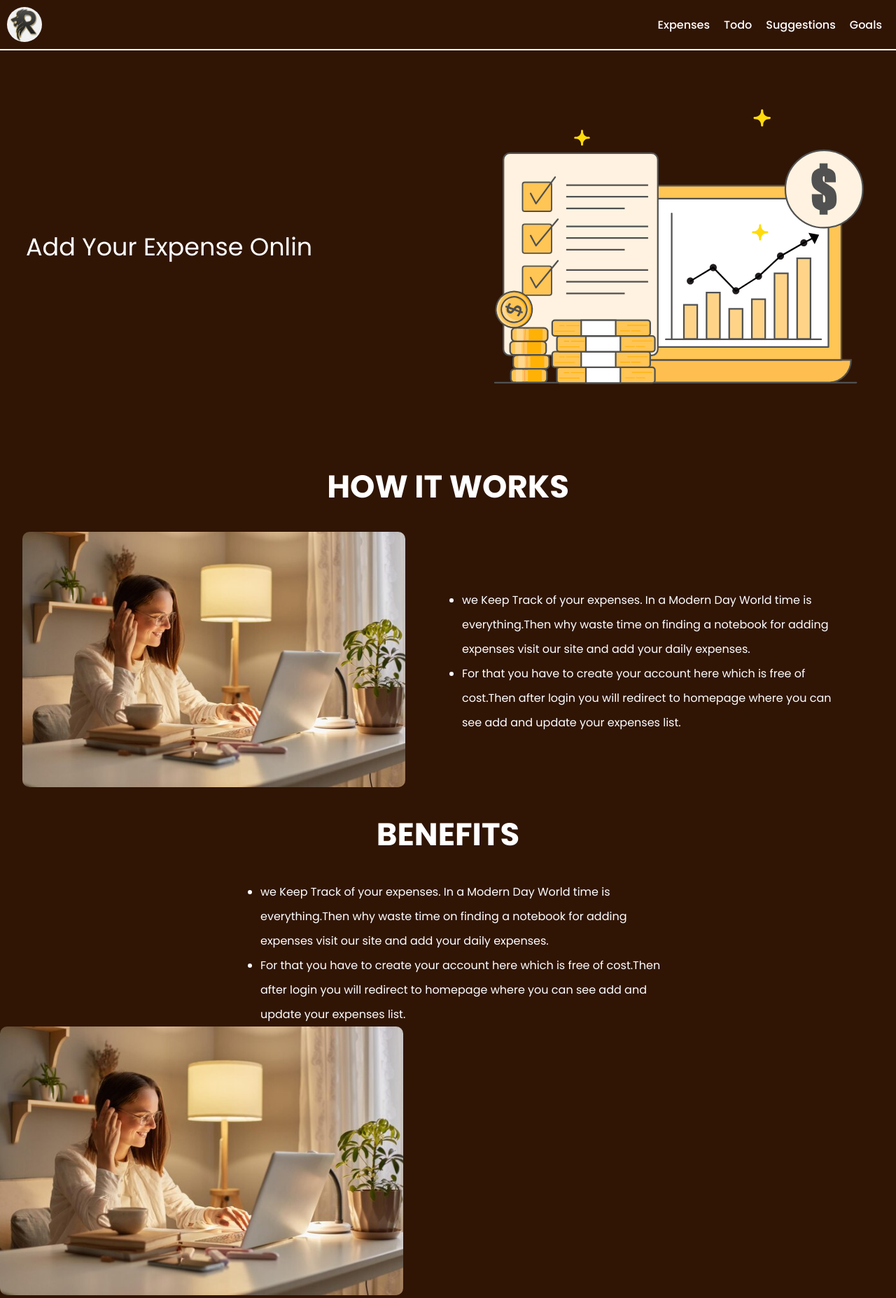
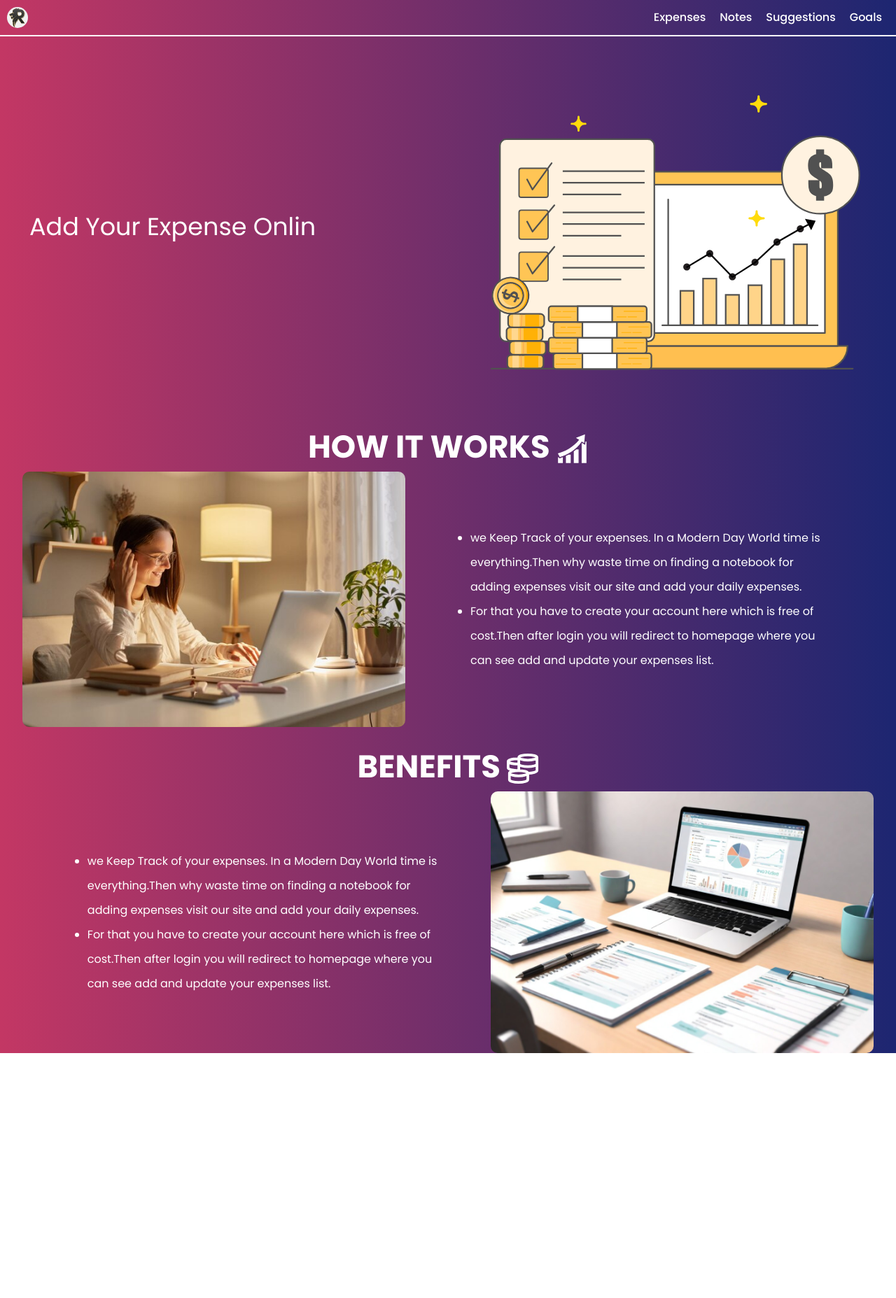
Before and after one commit to Rupinderkaushal/newfront, a React (Create React App) app: page /homepage in a window 1280 px wide. Shown: the whole page at 70% size. After the commit the page ends 1505 px from the top, so only its background shows below. Built offline with nearby package versions, Linux system fonts and the light colour scheme.

Commit message:
add design

```diff
--- a/package.json
+++ b/package.json
@@ -10,10 +10,12 @@
     "@testing-library/user-event": "^13.5.0",
     "antd": "^5.14.2",
     "axios": "^1.6.7",
+    "bootstrap": "^5.3.3",
     "lottie-web": "^5.12.2",
     "react": "^18.2.0",
+    "react-bootstrap": "^2.10.2",
     "react-dom": "^18.2.0",
-    "react-icons": "^5.0.1",
+    "react-icons": "^5.2.1",
     "react-redux": "^9.1.0",
     "react-router-dom": "^6.22.1",
     "react-scripts": "5.0.1",
--- a/src/App.js
+++ b/src/App.js
@@ -11,7 +11,8 @@ import AddExpense from './components/addExpense';
 import ProtectedRoutes from './privateRoutes';
 import Todo from './components/toDo';
 import NotFound from './components/notFound';
-
+import VideoComponent from './components/videos';
+import 'bootstrap/dist/css/bootstrap.min.css';
 function App() {
   return (
     <div>
@@ -24,7 +25,8 @@ function App() {
       <Route path="/expenses" element={<Expenses />} />
       <Route path="/edit-expenses/:id" element={<EditExpenses />} />
       <Route path="/add-expense" element={<AddExpense/>}/>
-      <Route path="/todo" element={<Todo/>}/>
+      <Route path="/notes" element={<Todo/>}/>
+      <Route path='/fetch-videos' element={<VideoComponent/>} />
       </Route>
       <Route path="*" element={<NotFound/>}/>
       </Routes>
--- a/src/components/Login/style.css
+++ b/src/components/Login/style.css
@@ -11,15 +11,15 @@
     align-items: center;
     justify-content: space-around;
     height: 100vh;
-    background: black;
+    background: linear-gradient(#C33764,#1D2671);
 }
 .img-div{
     overflow: hidden;
-    background-color: white;
+    background-color: transparent;
     padding: 10px;
     border-radius: 20px;
     width: 40%;
-    height: 90vh;
+    height: 60vh;
 }
 .form-div{
     width: 100%;
@@ -44,6 +44,7 @@
  border-bottom: 1px solid #FFFFFF;
  letter-spacing: 1px;
  color: #FFFFFF;
+ outline: none;
 }
 .login-btn{
     width: 430px;
@@ -66,12 +67,14 @@
     color: #FFFFFF;
     font-family: "Regular";
     margin-right: 10px;
+    margin-bottom: 0px;
 }
 .signup{
     display: flex;
     align-items: center;
     justify-content: flex-start;
     font-family: "Regular";
+    margin-top: 20px;
 }
 .signup a{
     color: skyblue;
--- a/src/components/homepage/index.js
+++ b/src/components/homepage/index.js
@@ -6,6 +6,12 @@ import lottie from "lottie-web";
 import PremiumPic from "../../assets/premium_photo-1678823283274-358b3676fe5e.avif";
 import { GiHamburgerMenu } from "react-icons/gi";
 import works from "../../assets/homeage.jpg";
+import benefits from "../../assets/benefits.jpeg";
+import Carousel from 'react-bootstrap/Carousel';
+import { GiProgression } from "react-icons/gi";
+import { GrMoney } from "react-icons/gr";
+
+
 
 const content = ["Not Easy With Writting","Add Your Expense Online", "And Stay Relax", "Because Tree are usefull for oxygen"];
 const speed = 150;
@@ -78,9 +84,9 @@ const HomePage = () => {
           </div>
           <div className='web-links'>
             <NavLink to='/expenses'>Expenses</NavLink>
-            <NavLink to='/todo'>Todo</NavLink>
+            <NavLink to='/notes'>Notes</NavLink>
             <NavLink to='/suggestions'>Suggestions</NavLink>
-            <NavLink to='/goals'>Goals</NavLink>
+            <NavLink to='/fetch-videos'>Goals</NavLink>
           </div>
           <div className='mobile-ham' onClick={hamHandler}>
           <GiHamburgerMenu size={30} />
@@ -89,7 +95,7 @@ const HomePage = () => {
           <NavLink to='/expenses'>Expenses</NavLink>
             <NavLink to='/todo'>Todo</NavLink>
             <NavLink to='/suggestions'>Suggestions</NavLink>
-            <NavLink to='/goals'>Goals</NavLink>
+            <NavLink to='/fetch-videos'>Goals</NavLink>
             </div>}
         </div>
         <div className='text-lottie-div'>
@@ -99,7 +105,7 @@ const HomePage = () => {
           <div className='home-lottie-div' ref={container}></div>
         </div>
         <div className='howitworks'>
-          <h1>How it works</h1>
+          <h1>How it works <GiProgression/></h1>
           <div className='how-works-text'>
           <div className='how-work-img-div'>
               <img src={works} alt="works"/>
@@ -113,9 +119,9 @@ const HomePage = () => {
 
           </div>
         </div>
-        <div className='howitworks'>
-          <h1>Benefits</h1>
-          <div>
+        <div className='howitworks beenfits'>
+          <h1>Benefits <GrMoney/></h1>
+          <div className='how-works-text'>
             <ul>
               <li>
                 we Keep Track of your expenses. In a Modern Day World time is everything.Then why waste time on finding a notebook for adding expenses visit our site and add your daily expenses.
@@ -123,10 +129,12 @@ const HomePage = () => {
               <li>For that you have to create your account here which is free of cost.Then after login you will redirect to homepage where you can see add and update your expenses list.</li>
             </ul>
             <div className='how-work-img-div'>
-              <img src={works} alt="works"/>
+              <img src={benefits} alt="works"/>
             </div>
           </div>
         </div>
+
+
 
     </div>
   )
--- a/src/components/homepage/style.css
+++ b/src/components/homepage/style.css
@@ -1,5 +1,5 @@
 .homepage-wrapper{
-    background: #301505;
+    background: linear-gradient(to right, #C33764, #1D2671);
 }
 .logo-link-div {
     display: flex;
@@ -123,10 +123,20 @@ line-height: 35px
 }
 .how-work-img-div {
     width: 45%;
+    overflow: hidden;
 }
+
+
 .how-work-img-div  img{
     width: 100%;
     border-radius: 10px;
+    transition: transform 0.3s ease;
+}
+.how-work-img-div:hover img {
+    transform: scale(1.1); /* Scale the image up by 10% when hovering */
+}
+.beenfits{
+    margin-top: 30px;
 }
 
 @media(min-width:320px) and (max-width:768px){
--- /dev/null
+++ b/src/components/toDo/component/index.js
@@ -0,0 +1,10 @@
+import React from 'react'
+import "../style.css";
+
+const CardTodo = ({text}) => {
+  return (
+    <div className='todo-card'><p>{text}</p></div>
+  )
+}
+
+export default CardTodo
--- a/src/components/toDo/index.js
+++ b/src/components/toDo/index.js
@@ -1,9 +1,13 @@
 import React from 'react';
 import "./style.css";
+import CardTodo from './component';
 
 const Todo = () => {
+  const text = "jdjiowqdjkowqjdijwiqdwqiodjiwqodiowjdjwqiojdoiwqdowqdwqdijwqijdiowqjdjwqiojdwqi";
   return (
-    <div className='todo-handler'>This is Todo Handler</div>
+    <div className='todo-handler'>
+      <CardTodo text={text}/>
+    </div>
   )
 }
 
--- a/src/components/toDo/style.css
+++ b/src/components/toDo/style.css
@@ -1,9 +1,26 @@
 .todo-handler{
     height: 100vh;
-    background: green;
     display: flex;
-    align-items: center;
-    justify-content: center;
+    align-items: start;
+    justify-content: space-between;
+    flex-wrap: wrap;
     font-family: "Medium";
     color: azure;
+    padding: 29px;
 }
+.todo-card{
+    border-radius: 10px;
+    min-height: 300px;
+    width: 300px;
+     box-shadow: rgba(0, 0, 0, 0.25) 0px 54px 55px, rgba(0, 0, 0, 0.12) 0px -12px 30px, rgba(0, 0, 0, 0.12) 0px 4px 6px, rgba(0, 0, 0, 0.17) 0px 12px 13px, rgba(0, 0, 0, 0.09) 0px -3px 5px;
+    padding: 10px;
+     display: flex;
+     flex-wrap: wrap;
+
+}
+.todo-card p{
+    width: 100%;
+    border:  red;
+    background: red;
+    box-sizing: border-box;
+}
--- /dev/null
+++ b/src/components/videos/index.js
@@ -0,0 +1,37 @@
+import axios from 'axios';
+import React, { useState } from 'react'
+
+const VideoComponent = () => {
+    const [isVideo,setIsVideo]= useState(false);
+    const [videoData,setVideoData]= useState([]);
+    const videoHandler=async()=>{
+        try {
+
+            const response = await axios.get('https://newback-vc3e.onrender.com/fetch-videos');
+            console.log("RESP",response.data)
+             setIsVideo(true)
+             setVideoData(response.data)
+        } catch (error) {
+            console.log("error",error)
+        }
+    };
+
+
+  return (
+    <div>
+        <button onClick={videoHandler}>fetchVideo</button>
+        {isVideo ? videoData.map((val,index)=>{
+            return (
+                <div key={index}>
+                    <p>{val.title}</p>
+                    <p>{val.filename}</p>
+                    <p>{val.description}</p>
+                    <p>{val.uploader}</p>
+                </div>
+            )
+        }): <p>no video found</p>}
+    </div>
+  )
+}
+
+export default VideoComponent
```
Also changed, not shown: src/assets/benefits.jpeg (added), 1 other file (tests, documents, lock files or other folders).
